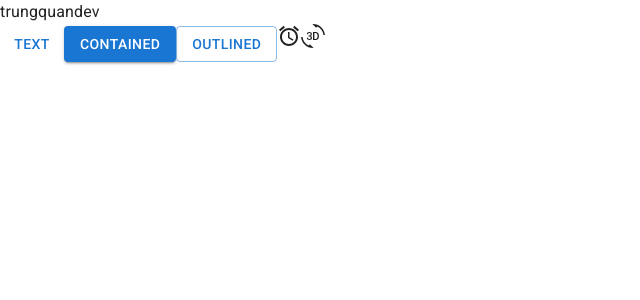
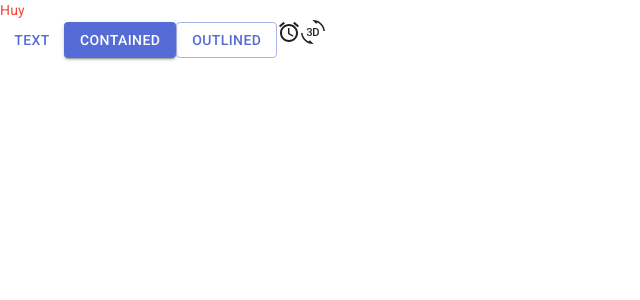
Before and after one commit to Huy0811/trello-frontend, a React (Vite) app: page / in a window 1280 px wide. Shown: the top 300 px of the page, without its empty margins (0-640 px from the left). Built offline with nearby package versions, Linux system fonts and the light colour scheme.

Commit message:
config_mui_theme

```diff
--- a/src/App.jsx
+++ b/src/App.jsx
@@ -1,11 +1,14 @@
 import AccessAlarmIcon from "@mui/icons-material/AccessAlarm"
 import ThreeDRotation from "@mui/icons-material/ThreeDRotation"
 import Button from "@mui/material/Button"
+import Typography from "@mui/material/Typography"
 
 function App() {
   return (
     <>
-      <div>trungquandev</div>
+      <Typography variant="body2" color={"text.secondary"}>
+        Huy
+      </Typography>
       <Button variant="text">Text</Button>
       <Button variant="contained">Contained</Button>
       <Button variant="outlined">Outlined</Button>
--- a/src/main.jsx
+++ b/src/main.jsx
@@ -1,11 +1,15 @@
 import CssBaseline from "@mui/material/CssBaseline"
+import { ThemeProvider } from "@mui/material/styles"
 import React from "react"
 import ReactDOM from "react-dom/client"
 import App from "./App.jsx"
+import theme from "./theme"
 
 ReactDOM.createRoot(document.getElementById("root")).render(
   <React.StrictMode>
-    <CssBaseline />
-    <App />
+    <ThemeProvider theme={theme}>
+      <CssBaseline />
+      <App />
+    </ThemeProvider>
   </React.StrictMode>
 )
--- /dev/null
+++ b/src/theme.js
@@ -0,0 +1,22 @@
+import { red } from "@mui/material/colors"
+import { createTheme } from "@mui/material/styles"
+
+const theme = createTheme({
+  palette: {
+    mode: "light",
+    primary: {
+      main: "#556cd6"
+    },
+    secondary: {
+      main: "#19857b"
+    },
+    error: {
+      main: red.A400
+    },
+    text: {
+      secondary: red[500]
+    }
+  }
+})
+
+export default theme
```
